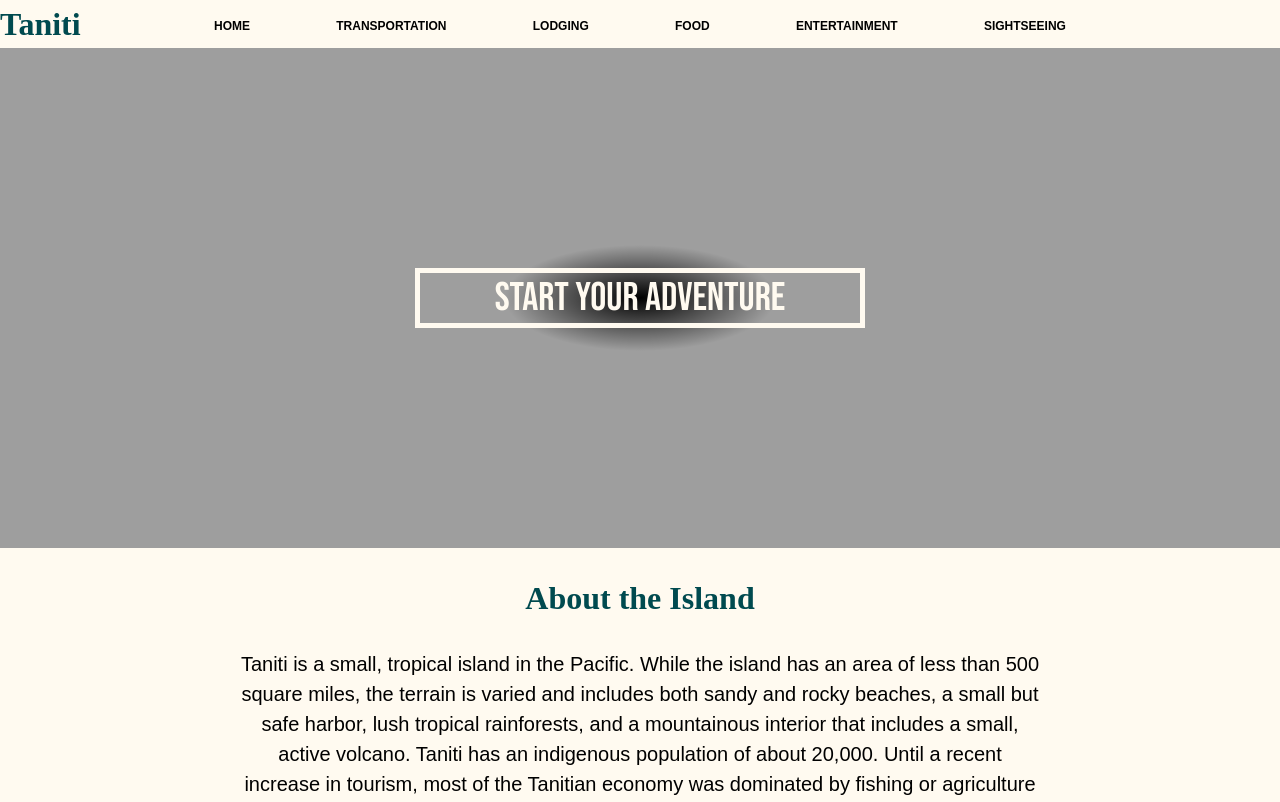
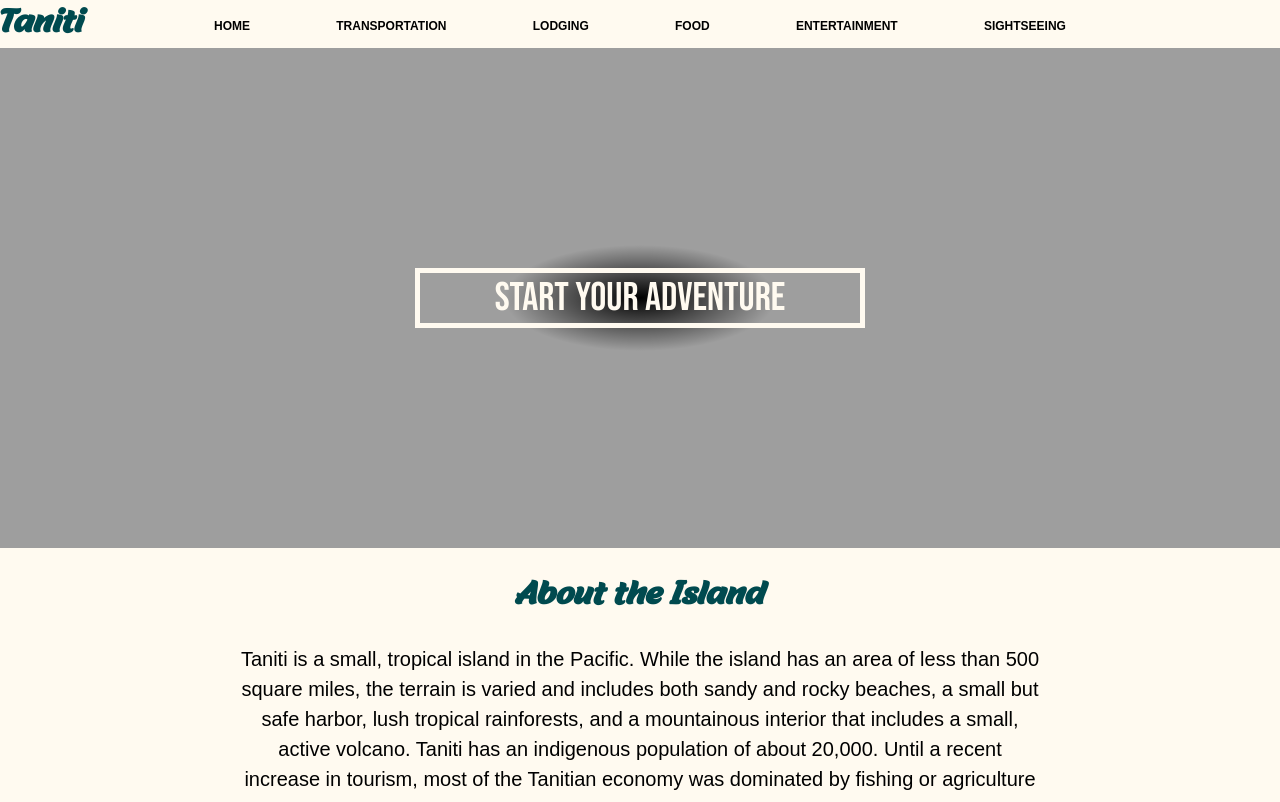
Before and after one commit to jposhepwgu/D479-Website, a plain HTML site: page index.html in a window 1280 px wide. Shown: the top 802 px of the page. Drawn offline with Linux system fonts and the light colour scheme; the site is published under a folder, as on GitHub Pages, so addresses that start at the root find nothing; a web font is replaced by a local one.

Commit message:
Update s2.css

```diff
--- a/s2.css
+++ b/s2.css
@@ -25,7 +25,7 @@ a:visited {
 
 @font-face {
     font-family: Malvie;
-    src: url("/fonts/malvie.woff");
+    src: url("fonts/malvie.woff");
 }
 
 .spacer {
```
